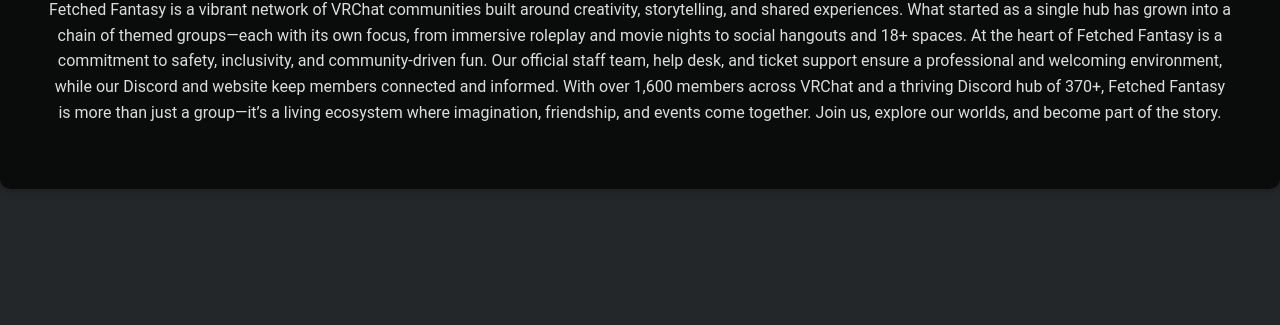
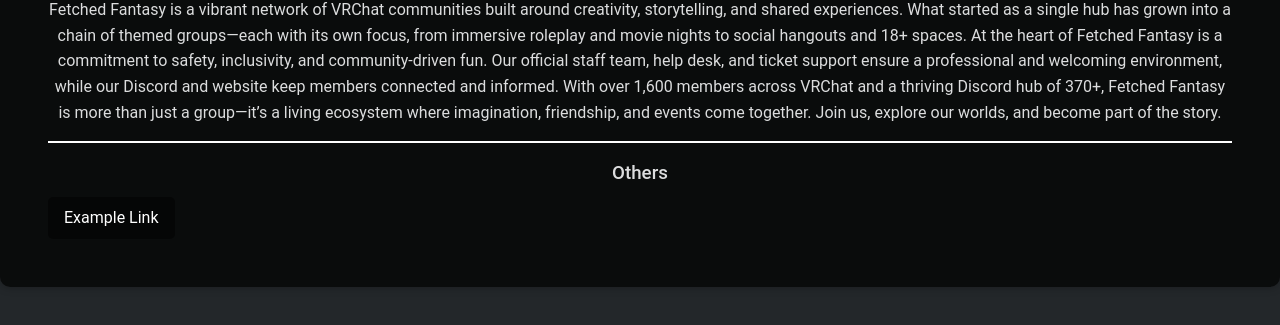
Before and after one commit to Fetched-Fantasy/ffny, a plain HTML site: page about.html in a window 1280 px wide. Shown: the part 251-576 px from the top of the page. Drawn offline with Linux system fonts and the light colour scheme.

Commit message:
About my fixes

```diff
--- a/about.html
+++ b/about.html
@@ -45,7 +45,12 @@ At the heart of Fetched Fantasy is a commitment to safety, inclusivity, and comm
 With over 1,600 members across VRChat and a thriving Discord hub of 370+, Fetched Fantasy is more than just a group—it’s a living ecosystem where imagination, friendship, and events come together.
 
 Join us, explore our worlds, and become part of the story.</p>
+  <hr style="border: 1px solid white;">
+  <h3>Others</h3>
+  <div class="other-links">
+    <a href="https://example.com" target="_blank" class="other-link-box">Example Link</a>
         </div>
+    </div>
     </div>
 </body>
 </html>
--- a/style.css
+++ b/style.css
@@ -223,6 +223,35 @@ a:hover {
   box-shadow: 0 0 10px rgba(0, 0, 0, 0.3);
   margin-bottom: 2rem;
 }
+
+.about-me hr {
+        margin: 1rem 0;
+    }
+
+.about-me h3 {
+  margin-top: 1rem;
+  margin-bottom: 0.5rem;
+}
+
+.other-links {
+ display: flex;
+  flex-wrap: wrap;
+  gap: 1rem;
+ }
+
+.other-link-box {
+  display: block;
+  padding: 0.5rem 1rem;
+  background-color: rgba(0, 0, 0, 0.5);
+  border-radius: 5px;
+ color: white;
+  text-decoration: none;
+  transition: background-color 0.2s ease-in-out;
+ }
+
+.other-link-box:hover {
+  background-color: rgba(0, 0, 0, 0.7);
+ }
 
 /* Buttons */
 .button-container {
```
